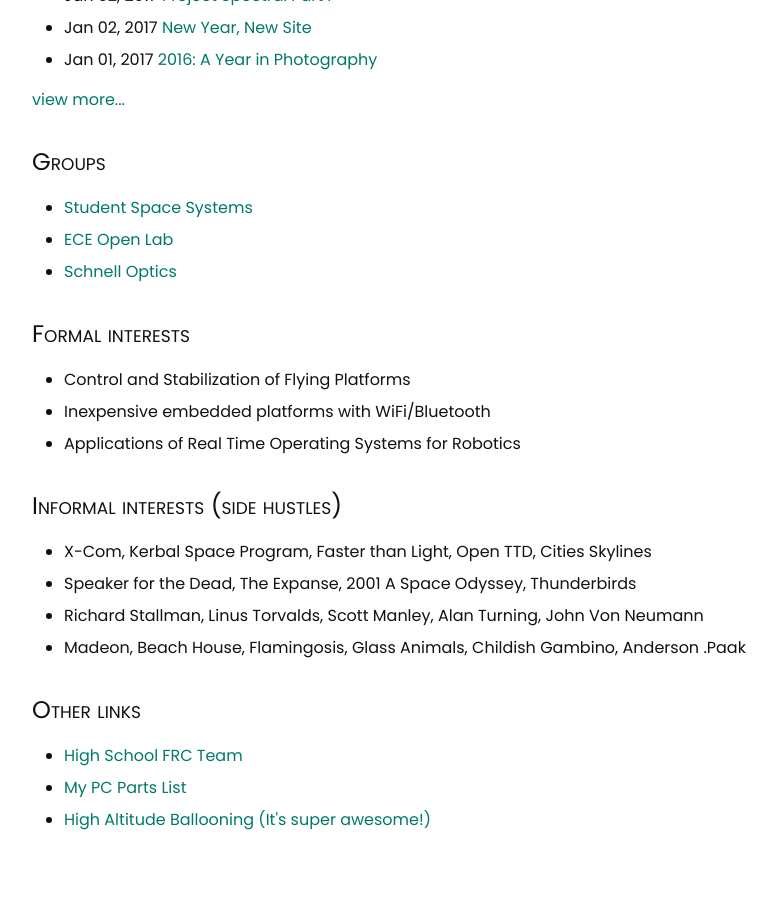
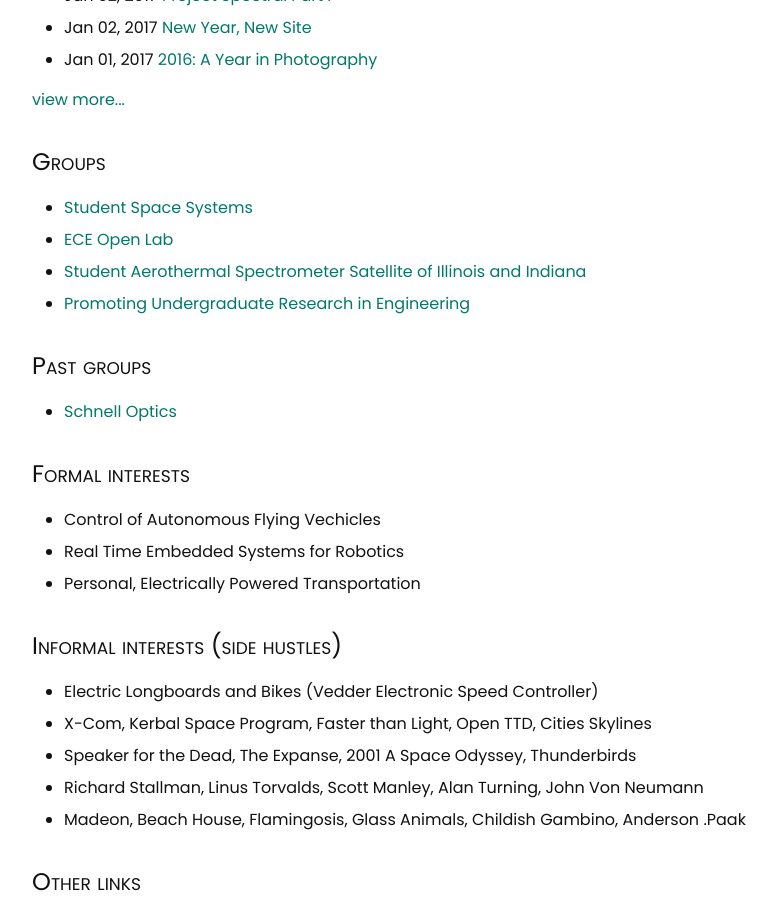
Before and after one commit to epellis/epellis.github.io, a Jekyll site: the page built from index.html, in a window 1280 px wide and 900 px high, scrolled down 512 px. Shown: the whole window, without its empty margins (248-1025 px from the left). Built offline with Jekyll 4.4.1, drawn with Linux system fonts in a browser that asks for light colours.

Commit message:
Updated my homepage

```diff
--- a/index.html
+++ b/index.html
@@ -38,6 +38,18 @@
 			<a href="http://openlab.ece.illinois.edu/">ECE Open Lab</a>
 		</li>
 		<li>
+			<a href="http://cubesat.ae.illinois.edu/">Student Aerothermal Spectrometer Satellite of Illinois and Indiana</a>
+		</li>
+        <li>
+            <a href="https://wiki.illinois.edu/wiki/display/PURE/Home/">Promoting Undergraduate Research in Engineering</a>
+        </li>
+	</ul>
+	</section>
+
+    <section>
+	<h2 class="smallcap">past groups</h2>
+	<ul class="post-list">
+		<li>
 			<a href="https://publish.illinois.edu/schnelloptics/">Schnell Optics</a>
 		</li>
 	</ul>
@@ -47,13 +59,13 @@
 	<h2 class="smallcap">Formal Interests</h2>
 	<ul class="post-list">
 		<li>
-			Control and Stabilization of Flying Platforms
+			Control of Autonomous Flying Vechicles
 		</li>
 		<li>
-			Inexpensive embedded platforms with WiFi/Bluetooth
+			Real Time Embedded Systems for Robotics
 		</li>
 		<li>
-			Applications of Real Time Operating Systems for Robotics
+            Personal, Electrically Powered Transportation
 		</li>
 	</ul>
 	</section>
@@ -61,6 +73,9 @@
 	<section>
 	<h2 class="smallcap">Informal Interests (Side Hustles)</h2>
 	<ul class="post-list">
+        <li>
+            Electric Longboards and Bikes (Vedder Electronic Speed Controller)
+        </li>
 		<li>
 			X-Com, Kerbal Space Program, Faster than Light, Open TTD, Cities Skylines
 		</li>
```
